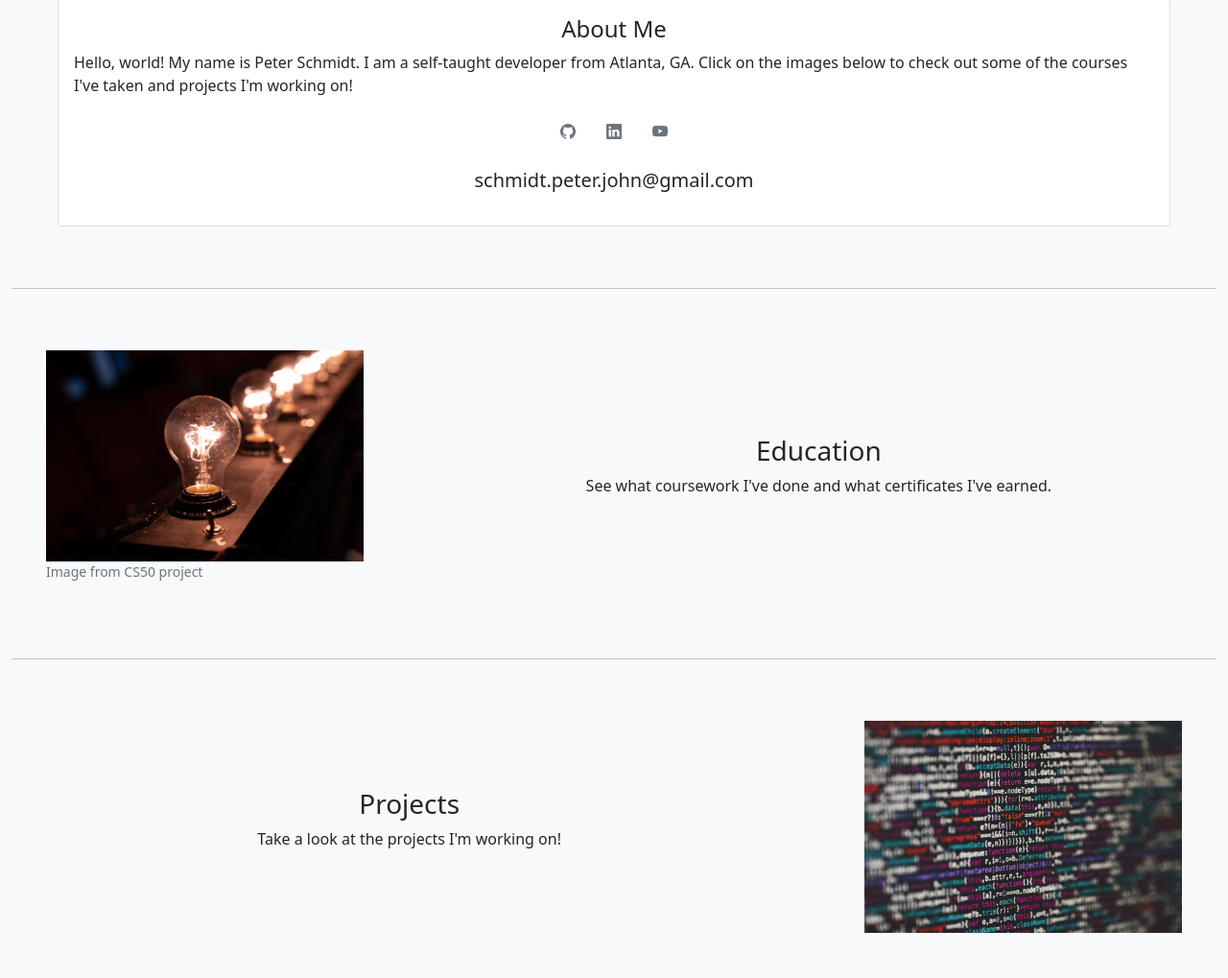
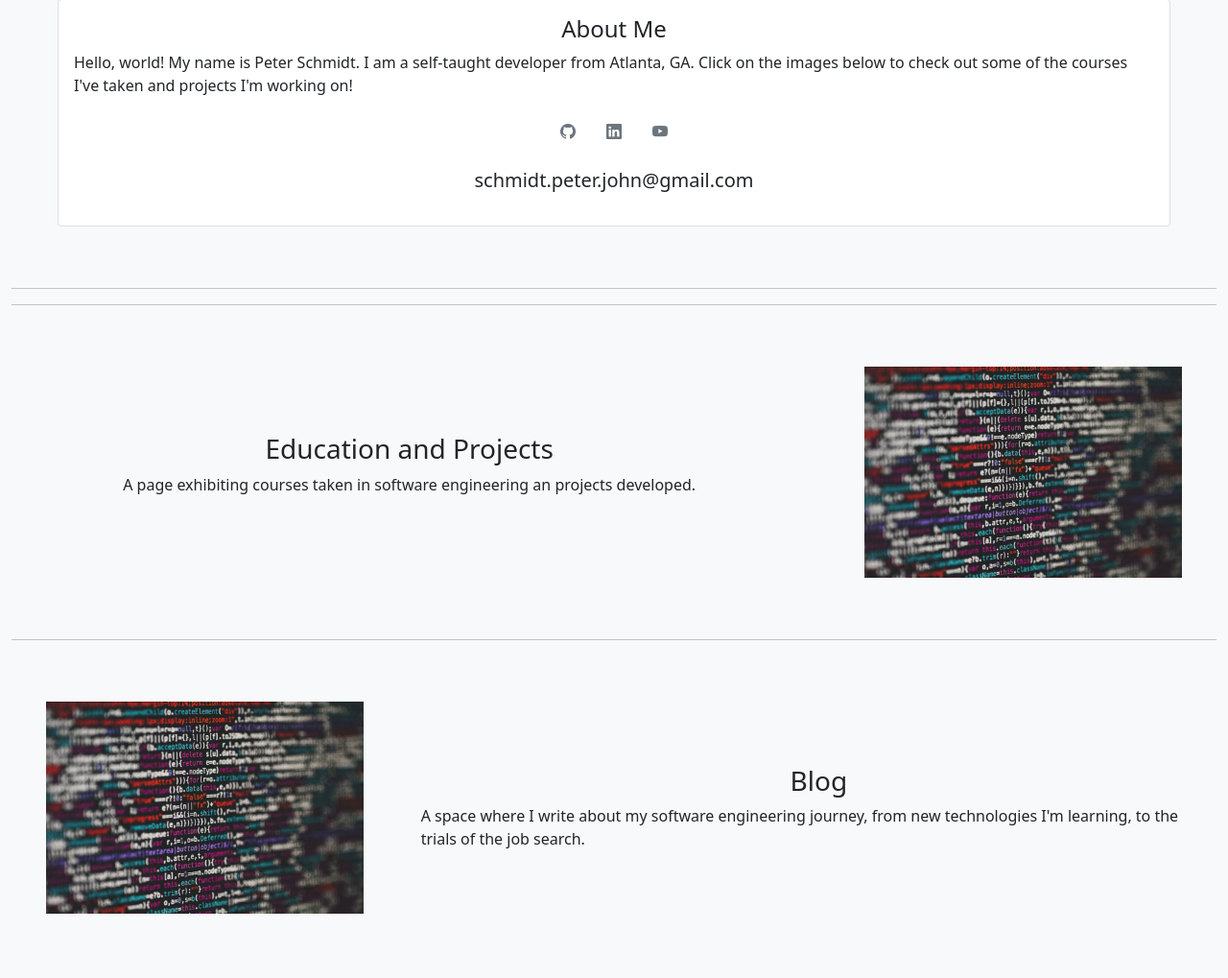
Before and after one commit to peter-j-schmidt/portfolio_website, a Django app: page / in a window 1280 px wide. Shown: the part 849-1868 px from the top of the page at 96% size. Run offline with Django 3.2, Linux system fonts and the light colour scheme; some libraries are stand-ins or nearby versions.

Commit message:
Updated images in the 'projects' app to better represent project info.

```diff
--- a/portfolio_website/hello/templates/hello_index.html
+++ b/portfolio_website/hello/templates/hello_index.html
@@ -113,6 +113,7 @@
 
             <hr>
 
+            <!--
             <div class="row">
                 <div class="col-sm-12 col-m-6 col-lg-4 px-5 py-5 d-flex align-self-center alight-items-center justify-content-center">
                     <a href="/education">
@@ -127,13 +128,14 @@
                     <p class="d-flex justify-content-center">See what coursework I've done and what certificates I've earned.</p>
                 </div>
             </div>
+            -->
 
             <hr>
 
             <div class="row">
                 <div class="col-sm-12 col-m-6 col-lg-8 align-self-center align-items-center">
-                    <h3 class="d-flex justify-content-center">Projects</h3>
-                    <p class="d-flex justify-content-center">Take a look at the projects I'm working on!</p>
+                    <h3 class="d-flex justify-content-center">Education and Projects</h3>
+                    <p class="d-flex justify-content-center">A page exhibiting courses taken in software engineering an projects developed.</p>
                 </div>
                 <div class="col-sm-12 col-m-6 col-lg-4 px-5 py-5 d-flex align-self-center alight-items-center justify-content-center">
                     <a href="/projects">
@@ -148,14 +150,28 @@
                 <div class="col-sm-12 col-m-6 col-lg-4 px-5 py-5 d-flex align-self-center alight-items-center justify-content-center">
                     <a href="/other">
                         <figure class="figure">
-                            <img src="{% static 'hello/images/Alison_Flight.jpg' %}" class="fig-img img-fluid" alt="Education">
-                            <figcaption class="figure-caption">Taking my wife out for an afternoon flight.</figcaption>
+                            <img src="{% static 'hello/images/data_code.jpeg' %}" class="fig-img img-fluid" alt="Blog">
                         </figure>
                     </a>
                 </div>
                 <div class="col-sm-12 col-m-6 col-lg-8 align-self-center">
+                    <h3 class="d-flex justify-content-center">Blog</h3>
+                    <p class="d-flex justify-content-center">A space where I write about my software engineering journey, from new technologies I'm learning, to the trials of the job search.</p>
+                </div>
+            </div>
+
+            <hr>
+
+            <div class="row">
+                <div class="col-sm-12 col-m-6 col-lg-8 align-self-center align-items-center">
                     <h3 class="d-flex justify-content-center">Other Work</h3>
                     <p class="d-flex justify-content-center">A collection of non-tech related work that I've done.</p>
+                </div>
+                <div class="col-sm-12 col-m-6 col-lg-4 px-5 py-5 d-flex align-self-center alight-items-center justify-content-center">
+                    <a href="/other">
+                        <img src="{% static 'hello/images/Alison_Flight.jpg' %}" class="img-fluid" alt="Projects">
+                        <figcaption class="figure-caption">Taking my wife out for an afternoon flight.</figcaption>
+                    </a>
                 </div>
             </div>
 
```
Also changed, not shown: portfolio_website/projects/static/projects/images/CS50X_Final_Project_Snap.jpg (added).
